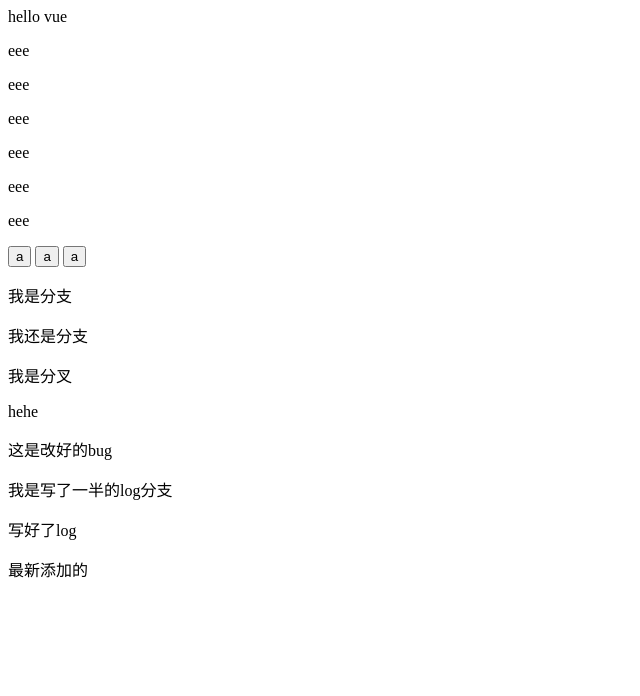
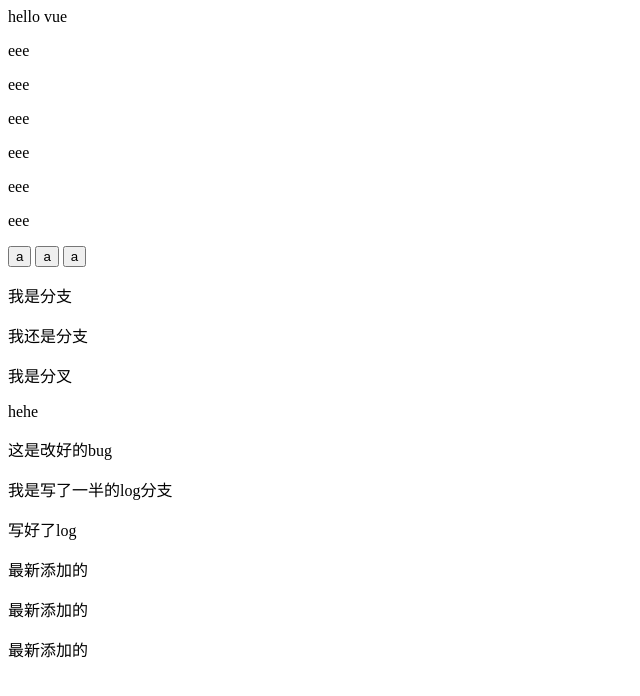
Before and after one commit to cx806806/cx, a plain HTML site: page index.html in a window 1280 px wide. Shown: the whole page, without its empty margins (0-640 px from the left). Drawn offline with nearby package versions, Linux system fonts and the light colour scheme.

Commit message:
ahhahahha

```diff
--- a/index.html
+++ b/index.html
@@ -26,6 +26,8 @@
       <P>我是写了一半的log分支</P>
       <p>写好了log</p>
       <p>最新添加的</p>
+      <p>最新添加的</p>
+      <p>最新添加的</p>
     </div>
 
     <script src="./vue.js"></script>
```
